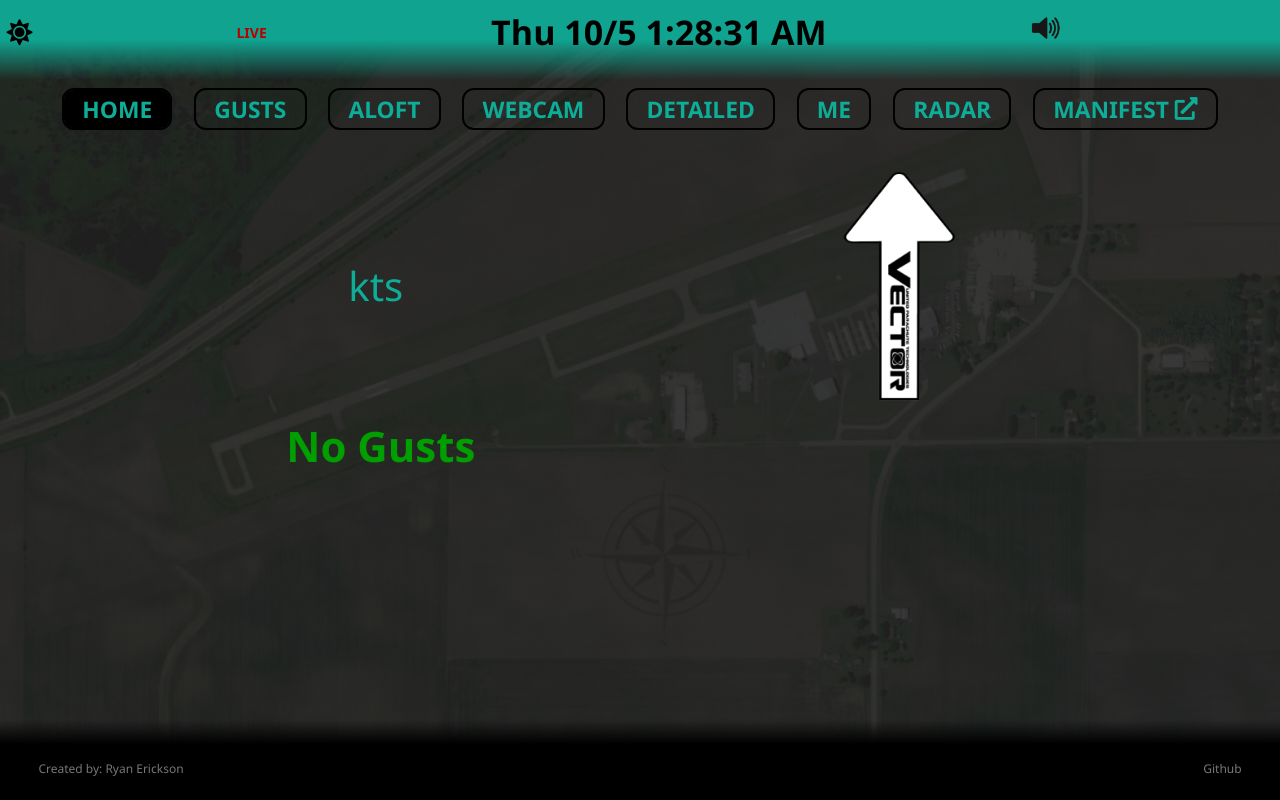
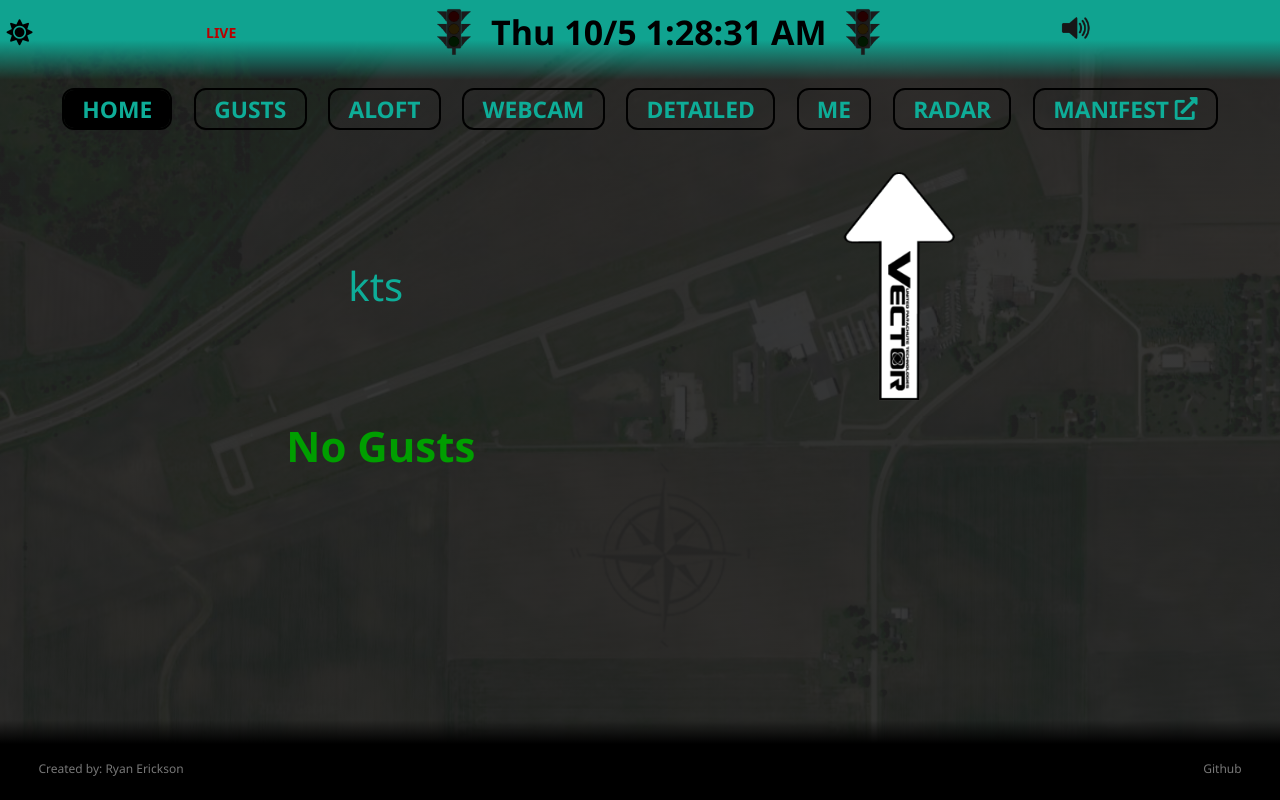
Before and after one commit to RyanFullStack/csc-weather-app, a React (Create React App) app in the folder frontend/: page / in a window 1280 px wide. Built offline with nearby package versions, Linux system fonts and the light colour scheme; no server answers.

Commit message:
StopLight

```diff
--- a/frontend/src/components/header.js
+++ b/frontend/src/components/header.js
@@ -8,6 +8,7 @@ import audio from '../images/audio.png'
 import redLight from '../images/redlight.png'
 import yellowLight from '../images/yellowlight.png'
 import greenLight from '../images/greenlight.png'
+import noLight from '../images/nolight.png'
 
 function Header() {
 
@@ -22,9 +23,9 @@ function Header() {
                 <LiveStatus />
             </div>
             <div className='time-container'>
-                {jumpruns[0] ? <img src={jumpruns[0]?.beerLight ? yellowLight : jumpruns[0]?.weatherHold ? redLight : jumpruns[0]?.heading ? greenLight : null} alt='beerlight'/> : null}
+                {jumpruns[0] ? <img src={jumpruns[0]?.beerLight ? yellowLight : jumpruns[0]?.weatherHold ? redLight : jumpruns[0]?.heading ? greenLight : null} alt='beerlight'/> : <img src={noLight} alt='beerlight'/>}
                 <GetCst />
-                {jumpruns[0] ? <img src={jumpruns[0]?.beerLight ? yellowLight : jumpruns[0]?.weatherHold ? redLight : jumpruns[0]?.heading ? greenLight : null} alt='beerlight'/> : null}
+                {jumpruns[0] ? <img src={jumpruns[0]?.beerLight ? yellowLight : jumpruns[0]?.weatherHold ? redLight : jumpruns[0]?.heading ? greenLight : null} alt='beerlight'/> : <img src={noLight} alt='beerlight'/>}
             </div>
             {window.location.pathname !== '/loadingarea' ? <div className="temp-logos">
                 <a href='http://audio.skydivecsc.com/' target='_blank' rel='noreferrer'><img src={audio} alt='audio' /></a>
```
Also changed, not shown: frontend/src/images/nolight.png (added).
